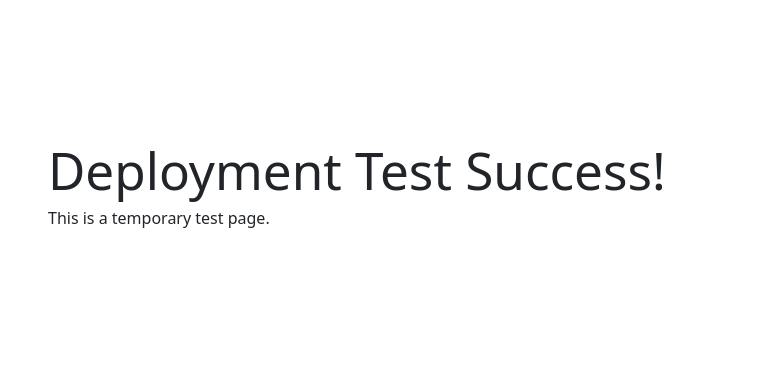
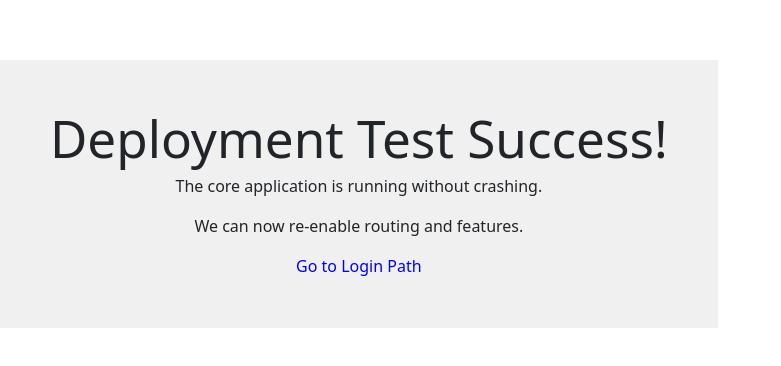
Before and after one commit to FaizanShaikh-10/ngo-frontend-deploy, a React app: page / in a window 1280 px wide. Shown: the part 206-572 px from the top of the page, without its empty margins (0-781 px from the left). Built offline with nearby package versions, Linux system fonts and the light colour scheme; the HTML template or start-up script is replaced by a standard one.

Commit message:
Testing: Final Minimal Component Test to Isolate Crash

```diff
--- a/src/App.jsx
+++ b/src/App.jsx
@@ -1,15 +1,15 @@
-// src/App.jsx
+// src/App.jsx (Minimal for deployment test)
 
 import React from 'react';
-import { Container } from 'react-bootstrap';
 
 function App() {
   return (
-    // This is the simplest possible component. If this fails, the error is in main.jsx or a global dependency.
-    <Container className="p-5">
+    <div style={{ padding: '50px', textAlign: 'center', backgroundColor: '#f0f0f0' }}>
       <h1>Deployment Test Success!</h1>
-      <p>This is a temporary test page.</p>
-    </Container>
+      <p>The core application is running without crashing.</p>
+      <p>We can now re-enable routing and features.</p>
+      <a href="/login" style={{ textDecoration: 'none', color: 'blue' }}>Go to Login Path</a>
+    </div>
   );
 }
 
--- a/src/main.jsx
+++ b/src/main.jsx
@@ -6,15 +6,12 @@ import ReactDOM from 'react-dom/client';
 import App from './App.jsx';
 import './index.css';
 import { BrowserRouter } from 'react-router-dom';
-import { AuthProvider } from './context/AuthContext'; // 1. Import AuthProvider
 
 ReactDOM.createRoot(document.getElementById('root')).render(
   <React.StrictMode>
     {/* 2. Wrap BrowserRouter with AuthProvider */}
-    <AuthProvider>
       <BrowserRouter>
         <App />
       </BrowserRouter>
-    </AuthProvider>
   </React.StrictMode>
 );
```
